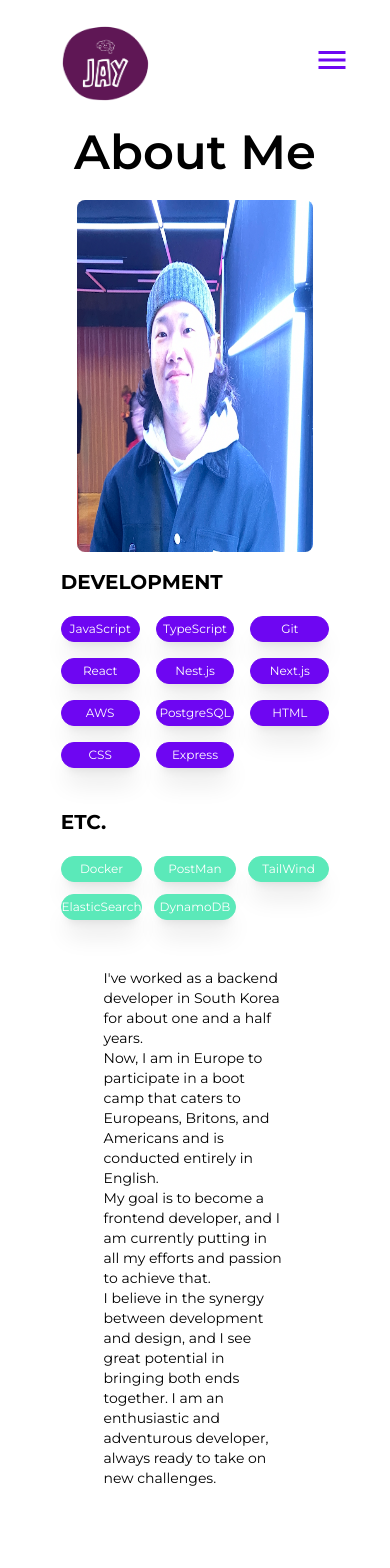
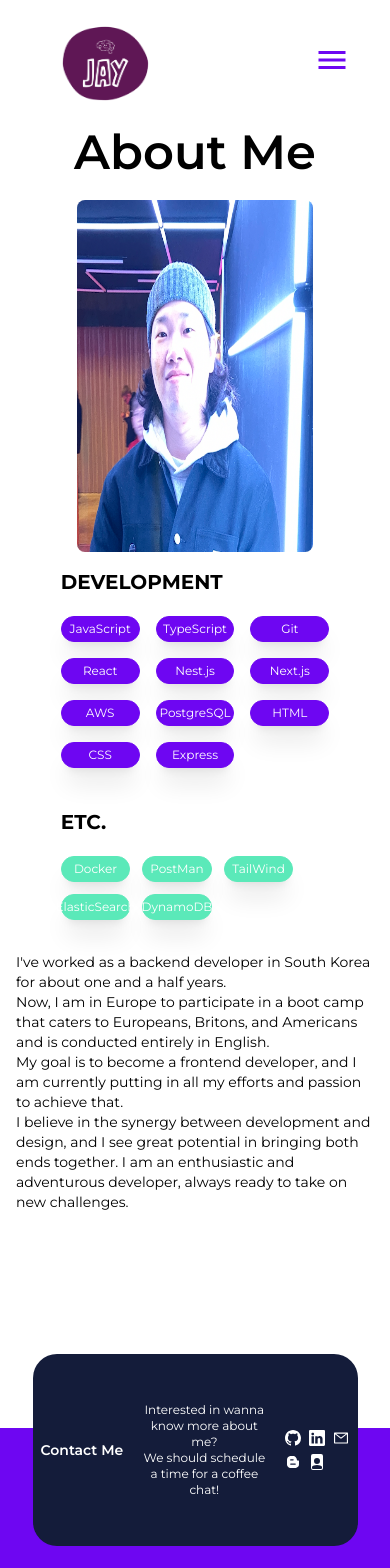
Before and after one commit to jungwonJung/Jay-Portfolio, a React (Create React App) app: page /about in a window 390 px wide. Shown: the top 1568 px of the page. Built offline with nearby package versions, Linux system fonts and the light colour scheme; a web font is replaced by a local one.

Commit message:
hotfix and add blog url

```diff
--- a/src/components/AboutMe.jsx
+++ b/src/components/AboutMe.jsx
@@ -35,7 +35,7 @@ function AboutMe() {
                 <span className={span}>Express</span>
               </div>
             </section>
-            <section className="mt-10 flex flex-col md:mt-3">
+            <section className="mt-10 flex flex-col justify-center items-start md:mt-3 mr-9">
               <p className="font-bold text-xl  md:text-2xl lg:text-3xl">ETC.</p>
               <div className="grid grid-cols-3 gap-3 mt-5 text-xs md:text-md md:grid-cols-2 md:gap-2 md:mt-2">
                 <span className={span__2}>Docker</span>
@@ -47,8 +47,8 @@ function AboutMe() {
             </section>
           </div>
         </div>
-        <div className="flex flex-col justify-center items-center ml-0 mt-6 sm:mt-0">
-          <p className="w-3/5 md:w-full h-auto text-left mt-2 text-sm sm:text-lg md:text-2xl p-4">
+        <div className="flex flex-col justify-center items-center mt-6 sm:mt-0">
+          <p className="w-full p-0 md:p-4 lg:p-4 h-auto text-left mt-2 text-sm sm:text-lg md:text-2xl">
             I've worked as a backend developer in South Korea for about one and
             a half years.
             <br /> Now, I am in Europe to participate in a boot camp that caters
--- a/src/components/Footer.jsx
+++ b/src/components/Footer.jsx
@@ -1,6 +1,7 @@
 import React from "react";
 import { BsGithub, BsLinkedin, BsFillFilePersonFill } from "react-icons/bs";
 import { AiOutlineMail } from "react-icons/ai";
+import { BiLogoBlogger } from "react-icons/bi";
 import { Link } from "react-router-dom";
 
 function Footer() {
@@ -20,7 +21,7 @@ function Footer() {
             Interested in wanna know more about me? <br /> We should schedule a
             time for a coffee chat!
           </p>
-          <div className="flex justify-center items-center gap-2 md:gap-4 lg:gap-6">
+          <div className="grid grid-cols-3 sm:flex md:flex lg:flex justify-center items-center gap-2 md:gap-4 lg:gap-5">
             <Link to="https://github.com/jungwonJung">
               <i>
                 <BsGithub className="text-white text-md sm:text-lg md:text-2xl lg:text-4xl hover:scale-125 hover:text-brandGreen" />
@@ -34,6 +35,11 @@ function Footer() {
             <Link to="mailto:wjdwjd1501@gmail.com">
               <i>
                 <AiOutlineMail className="text-white text-md sm:text-lg md:text-2xl lg:text-4xl hover:scale-125 hover:text-brandGreen " />
+              </i>
+            </Link>
+            <Link to="https://jungwonjung.github.io/">
+              <i>
+                <BiLogoBlogger className="text-white text-md sm:text-lg md:text-2xl lg:text-4xl hover:scale-125 hover:text-brandGreen " />
               </i>
             </Link>
             <a
```
